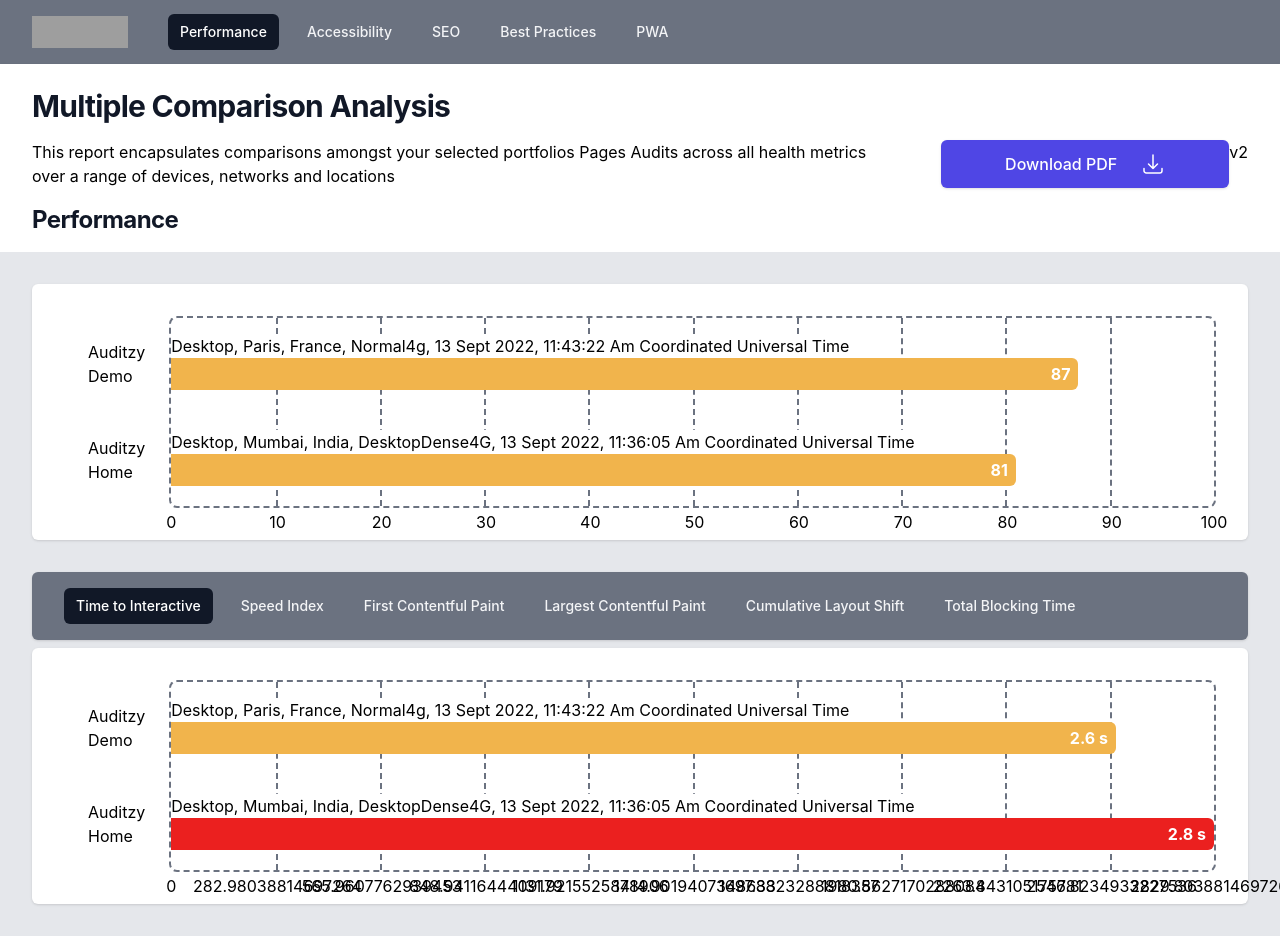
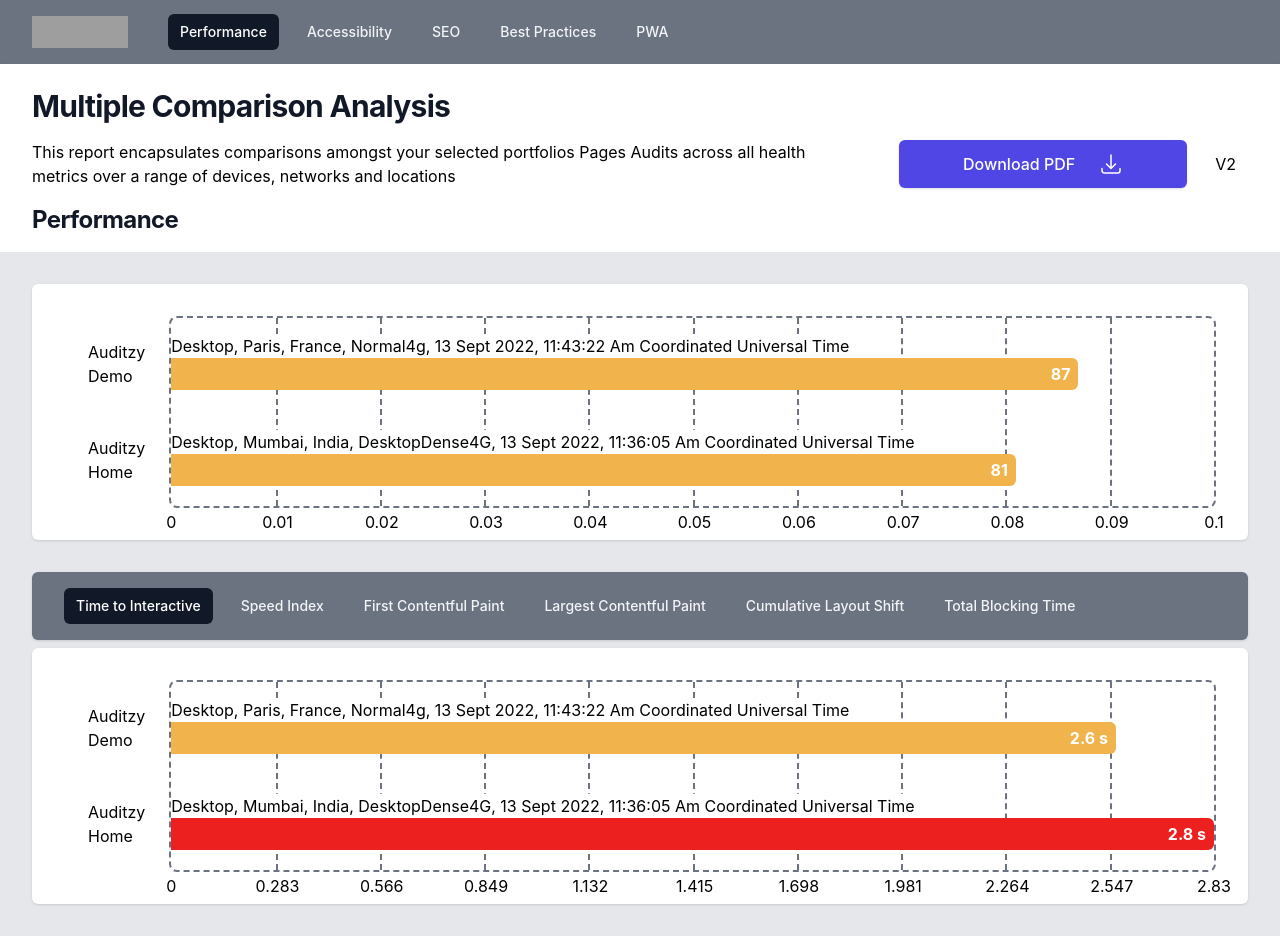
Before and after one commit to shashtag/stats-representation-with-pdf-download, a React (Create React App) app: page / in a window 1280 px wide. Built offline with nearby package versions, Linux system fonts and the light colour scheme; grey boxes are pictures that could not be loaded; the HTML template or start-up script is replaced by a standard one.

Commit message:
🩹 stats precision

```diff
--- a/src/Components/Header.tsx
+++ b/src/Components/Header.tsx
@@ -31,7 +31,11 @@
           <Download eRef={ref} />
           <div>
             <ReactToPrint
-              trigger={() => <button>v2</button>}
+              trigger={() => (
+                <button className='flex justify-center p-3 ml-4'>
+                  <div>V2</div>
+                </button>
+              )}
               content={() => ref.current}
             />
           </div>
--- a/src/Components/StatsRep.tsx
+++ b/src/Components/StatsRep.tsx
@@ -44,7 +44,7 @@
                   ? "-translate-x-[50%] w-max absolute -bottom-4"
                   : "-translate-x-[50%] w-max absolute -bottom-7"
               }>
-              {(max / 10) * 1}
+              {Math.round((max / 10) * 1 + Number.EPSILON) / 1000}
             </div>
           </div>
           <div className='border-l-2 border-dashed border-gray-500 '>
@@ -54,7 +54,7 @@
                   ? "-translate-x-[50%] w-max absolute -bottom-4"
                   : "-translate-x-[50%] w-max absolute -bottom-7"
               }>
-              {(max / 10) * 2}
+              {Math.round((max / 10) * 2 + Number.EPSILON) / 1000}
             </div>
           </div>
           <div className='border-l-2 border-dashed border-gray-500 '>
@@ -64,7 +64,7 @@
                   ? "-translate-x-[50%] w-max absolute -bottom-4"
                   : "-translate-x-[50%] w-max absolute -bottom-7"
               }>
-              {(max / 10) * 3}
+              {Math.round((max / 10) * 3 + Number.EPSILON) / 1000}
             </div>
           </div>
           <div className='border-l-2 border-dashed border-gray-500 '>
@@ -74,7 +74,7 @@
                   ? "-translate-x-[50%] w-max absolute -bottom-4"
                   : "-translate-x-[50%] w-max absolute -bottom-7"
               }>
-              {(max / 10) * 4}
+              {Math.round((max / 10) * 4 + Number.EPSILON) / 1000}
             </div>
           </div>
           <div className='border-l-2 border-dashed border-gray-500 '>
@@ -84,7 +84,7 @@
                   ? "-translate-x-[50%] w-max absolute -bottom-4"
                   : "-translate-x-[50%] w-max absolute -bottom-7"
               }>
-              {(max / 10) * 5}
+              {Math.round((max / 10) * 5 + Number.EPSILON) / 1000}
             </div>
           </div>
           <div className='border-l-2 border-dashed border-gray-500 '>
@@ -94,7 +94,7 @@
                   ? "-translate-x-[50%] w-max absolute -bottom-4"
                   : "-translate-x-[50%] w-max absolute -bottom-7"
               }>
-              {(max / 10) * 6}
+              {Math.round((max / 10) * 6 + Number.EPSILON) / 1000}
             </div>
           </div>
           <div className='border-l-2 border-dashed border-gray-500 '>
@@ -104,7 +104,7 @@
                   ? "-translate-x-[50%] w-max absolute -bottom-4"
                   : "-translate-x-[50%] w-max absolute -bottom-7"
               }>
-              {(max / 10) * 7}
+              {Math.round((max / 10) * 7 + Number.EPSILON) / 1000}
             </div>
           </div>
           <div className='border-l-2 border-dashed border-gray-500 '>
@@ -114,7 +114,7 @@
                   ? "-translate-x-[50%] w-max absolute -bottom-4"
                   : "-translate-x-[50%] w-max absolute -bottom-7"
               }>
-              {(max / 10) * 8}
+              {Math.round((max / 10) * 8 + Number.EPSILON) / 1000}
             </div>
           </div>
           <div className='border-l-2 border-dashed border-gray-500 '>
@@ -124,7 +124,7 @@
                   ? "-translate-x-[50%] w-max absolute -bottom-4"
                   : "-translate-x-[50%] w-max absolute -bottom-7"
               }>
-              {(max / 10) * 9}
+              {Math.round((max / 10) * 9 + Number.EPSILON) / 1000}
             </div>
             <div
               className={
@@ -132,7 +132,7 @@
                   ? "translate-x-[50%] right-0 w-max absolute -bottom-4"
                   : "translate-x-[50%] right-0 w-max absolute -bottom-7"
               }>
-              {max}
+              {Math.round(max + Number.EPSILON) / 1000}
             </div>
           </div>
         </div>
```
